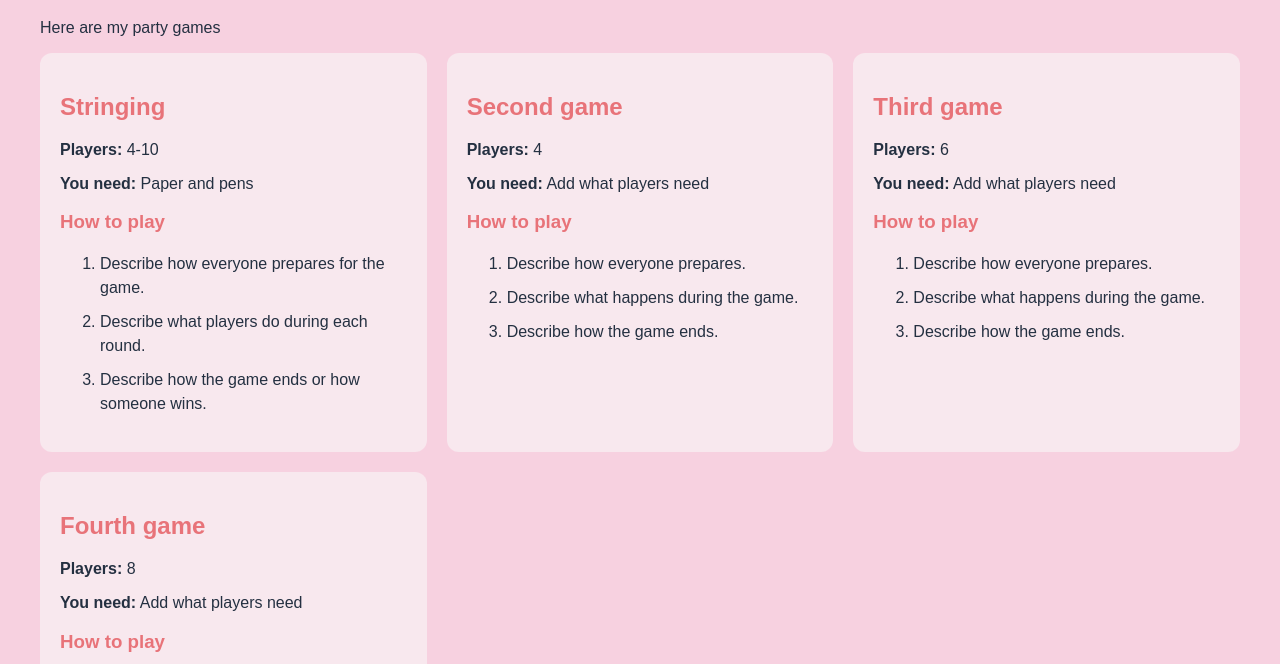
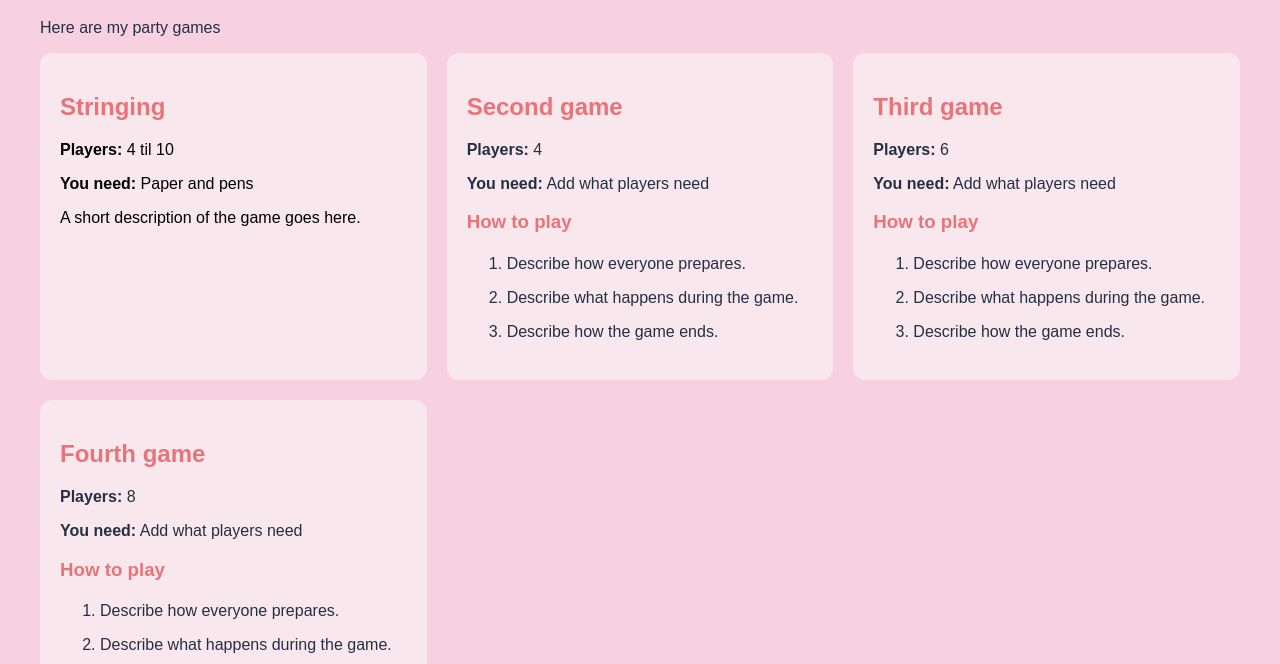
Before and after one commit to karyaev/personal-site, a plain HTML site: page games/index.html in a window 1280 px wide. Shown: the part 119-783 px from the top of the page. Drawn offline with Linux system fonts and the light colour scheme.

Commit message:
Organize party games into separate pages

```diff
--- a/games.html
+++ b/games/index.html
@@ -2,27 +2,21 @@
 <html lang="en">
     <head>
         <title>Party games</title>
-        <link rel="stylesheet" href="styles.css">
+        <link rel="stylesheet" href="../styles.css">
     </head>
     <body>
-        <p><a href="index.html">Back to Home</a></p>
+        <p><a href="../index.html">Back to Home</a></p>
         <h1>Party games</h1>
         <p>Here are my party games</p>
 
         <div class="game-grid">
-            <section class="game">
+            <a class="game" href="stringing.html">
                 <h2>Stringing</h2>
 
-                <p><strong>Players:</strong> 4-10</p>
+                <p><strong>Players:</strong> 4 til 10</p>
                 <p><strong>You need:</strong> Paper and pens</p>
-
-                <h3>How to play</h3>
-                <ol>
-                    <li>Describe how everyone prepares for the game.</li>
-                    <li>Describe what players do during each round.</li>
-                    <li>Describe how the game ends or how someone wins.</li>
-                </ol>
-            </section>
+                <p>A short description of the game goes here.</p>
+            </a>
 
             <section class="game">
                 <h2>Second game</h2>
--- a/styles.css
+++ b/styles.css
@@ -52,3 +52,13 @@ a:hover {
     grid-template-columns: repeat(auto-fit, minmax(300px, 1fr));
     gap: 20px;
 }
+
+.game:link,
+.game:visited {
+    color: black;
+    text-decoration: none;
+}
+
+.game:hover {
+    transform: translateY(-4px);
+}
```
Also changed, not shown: games/stringing.html (added, +31 -0 lines), index.html (+1 -1 lines).
